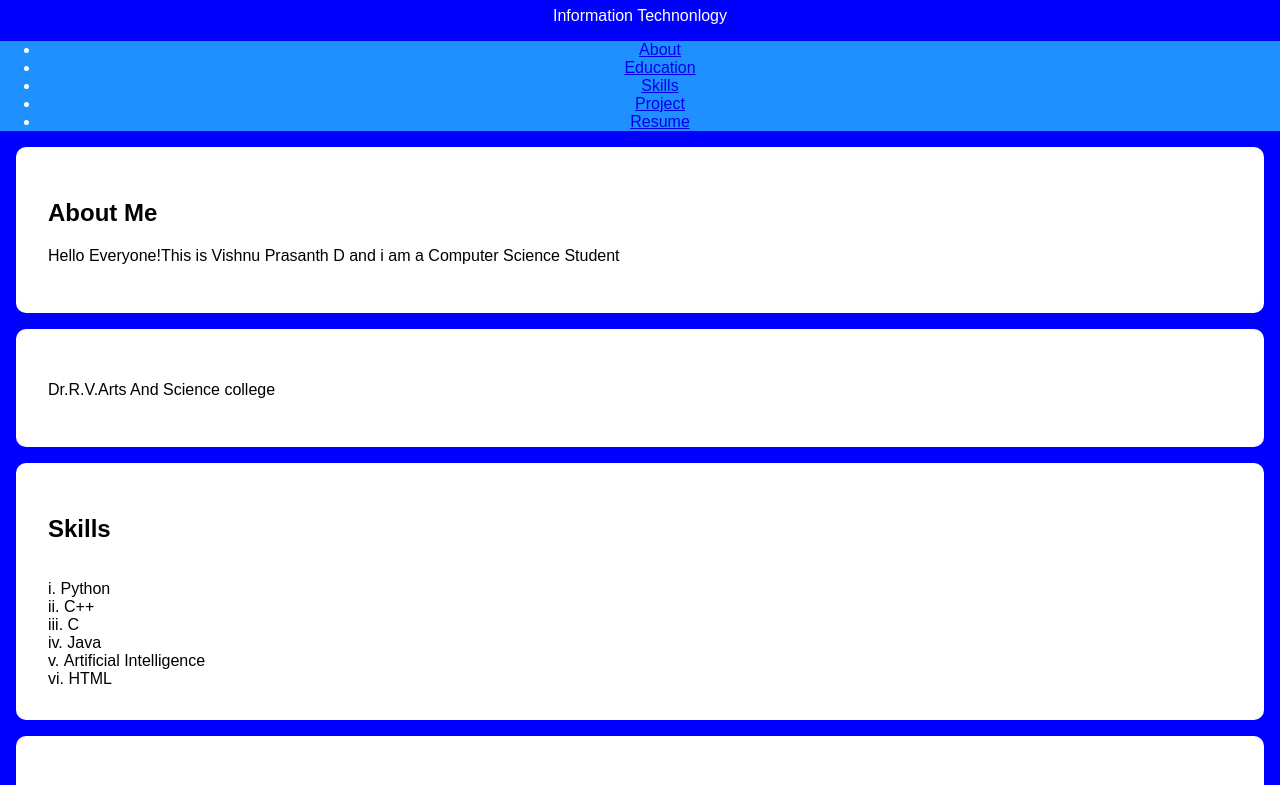
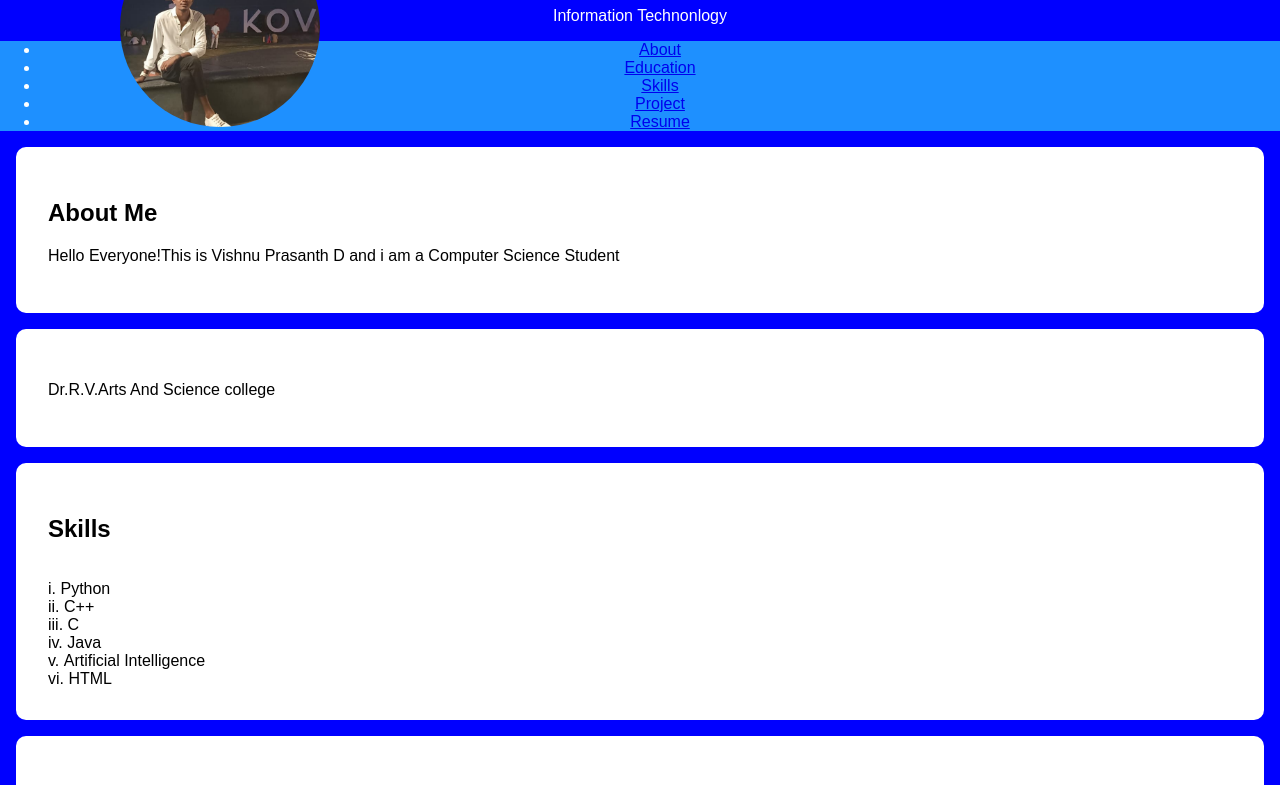
Before and after one commit to xns-tokio/Digitalprotfolioss, a plain HTML site: page index.html in a window 1280 px wide. Shown: the part 73-858 px from the top of the page. Drawn offline with Linux system fonts and the light colour scheme.

Commit message:
Update index.html

```diff
--- a/index.html
+++ b/index.html
@@ -82,7 +82,7 @@
     <header>
         <div class="header-content">
             <!-- Add your profile picture here -->
-            <img src="C:\Users\ELCOT\3D Objects\vishnu prasanth.jpg"alt="Your Profile Picture"class="profile-picture">
+            <img src="vishnu.jpeg"alt="Your Profile Picture"class="profile-picture">
             <h1>Vishnu Prasanth</h1>
             <p>Information Technonlogy</p>
         </div>
```
